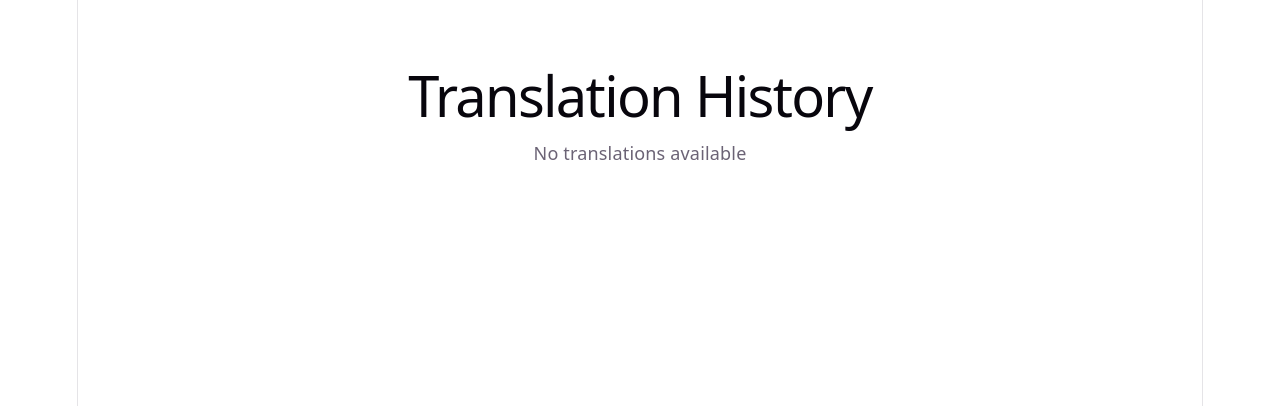
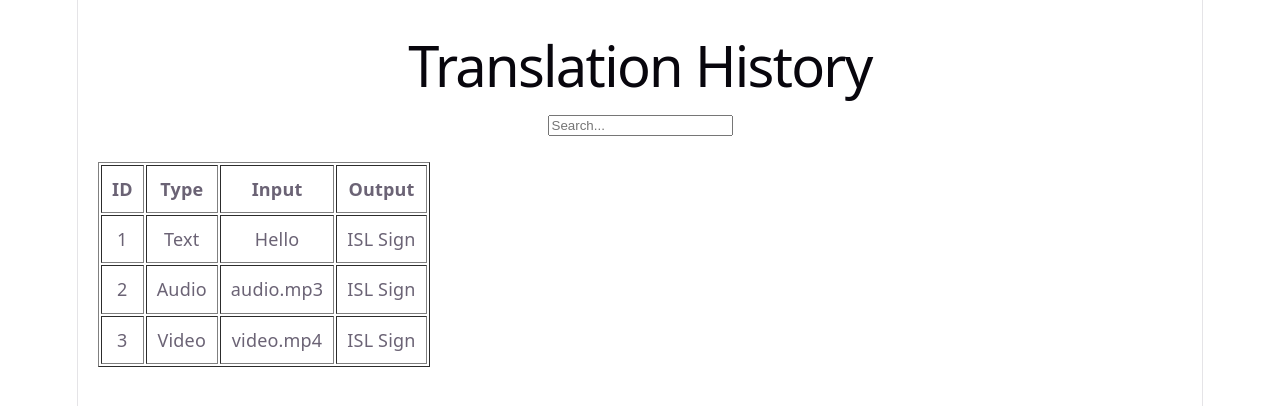
Before and after one commit to PRIYADHARSHINI509/AI-Tool-ISL-Generator, a React app in the folder frontend/: page /history in a window 1280 px wide. Shown: the top 406 px of the page. Built offline with nearby package versions, Linux system fonts and the light colour scheme; the HTML template or start-up script is replaced by a standard one.

Commit message:
June 18 Table and Search Features Completed

```diff
--- a/frontend/src/pages/AudioToISL.jsx
+++ b/frontend/src/pages/AudioToISL.jsx
@@ -1,11 +1,35 @@
+import { useState } from "react";
+
 function AudioToISL() {
+  const [result, setResult] = useState("");
+
+  const handleAudio = () => {
+    const speechText = "hello";
+
+    const islDictionary = {
+      hello: "🤟 HELLO",
+      thankyou: "🙏 THANK YOU",
+      welcome: "😊 WELCOME",
+      yes: "👍 YES",
+      no: "👎 NO",
+    };
+
+    setResult(islDictionary[speechText]);
+  };
+
   return (
     <div style={{ textAlign: "center", marginTop: "50px" }}>
       <h1>Audio to ISL</h1>
 
       <p>Upload or Record Audio</p>
 
-      <button>Select Audio</button>
+      <button onClick={handleAudio}>
+        Convert Audio
+      </button>
+
+      <br /><br />
+
+      <h3>{result}</h3>
     </div>
   );
 }
--- a/frontend/src/pages/History.jsx
+++ b/frontend/src/pages/History.jsx
@@ -1,11 +1,61 @@
 function History() {
+
+  const history = [
+    {
+      id: 1,
+      type: "Text",
+      input: "Hello",
+      output: "ISL Sign"
+    },
+    {
+      id: 2,
+      type: "Audio",
+      input: "audio.mp3",
+      output: "ISL Sign"
+    },
+    {
+      id: 3,
+      type: "Video",
+      input: "video.mp4",
+      output: "ISL Sign"
+    }
+  ]
+
   return (
-    <div style={{ textAlign: "center", marginTop: "50px" }}>
+    <div style={{ padding: "20px" }}>
       <h1>Translation History</h1>
 
-      <p>No translations available</p>
+      <input
+        type="text"
+        placeholder="Search..."
+      />
+
+      <br /><br />
+
+      <table border="1" cellPadding="10">
+        <thead>
+          <tr>
+            <th>ID</th>
+            <th>Type</th>
+            <th>Input</th>
+            <th>Output</th>
+          </tr>
+        </thead>
+
+        <tbody>
+          {history.map((item) => (
+            <tr key={item.id}>
+              <td>{item.id}</td>
+              <td>{item.type}</td>
+              <td>{item.input}</td>
+              <td>{item.output}</td>
+            </tr>
+          ))}
+        </tbody>
+      </table>
+
     </div>
-  );
+  )
 }
 
-export default History;
+export default History
```
